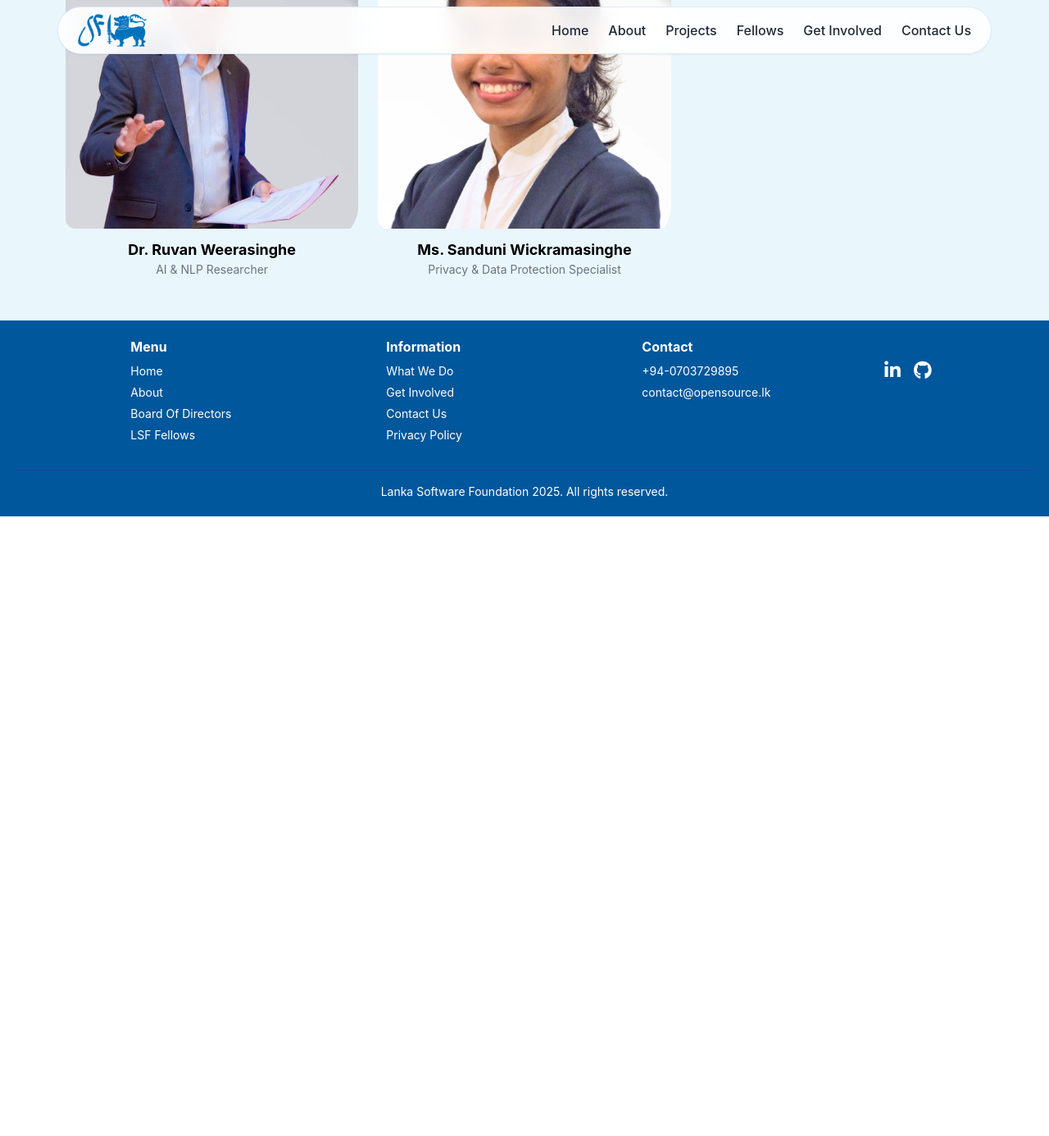
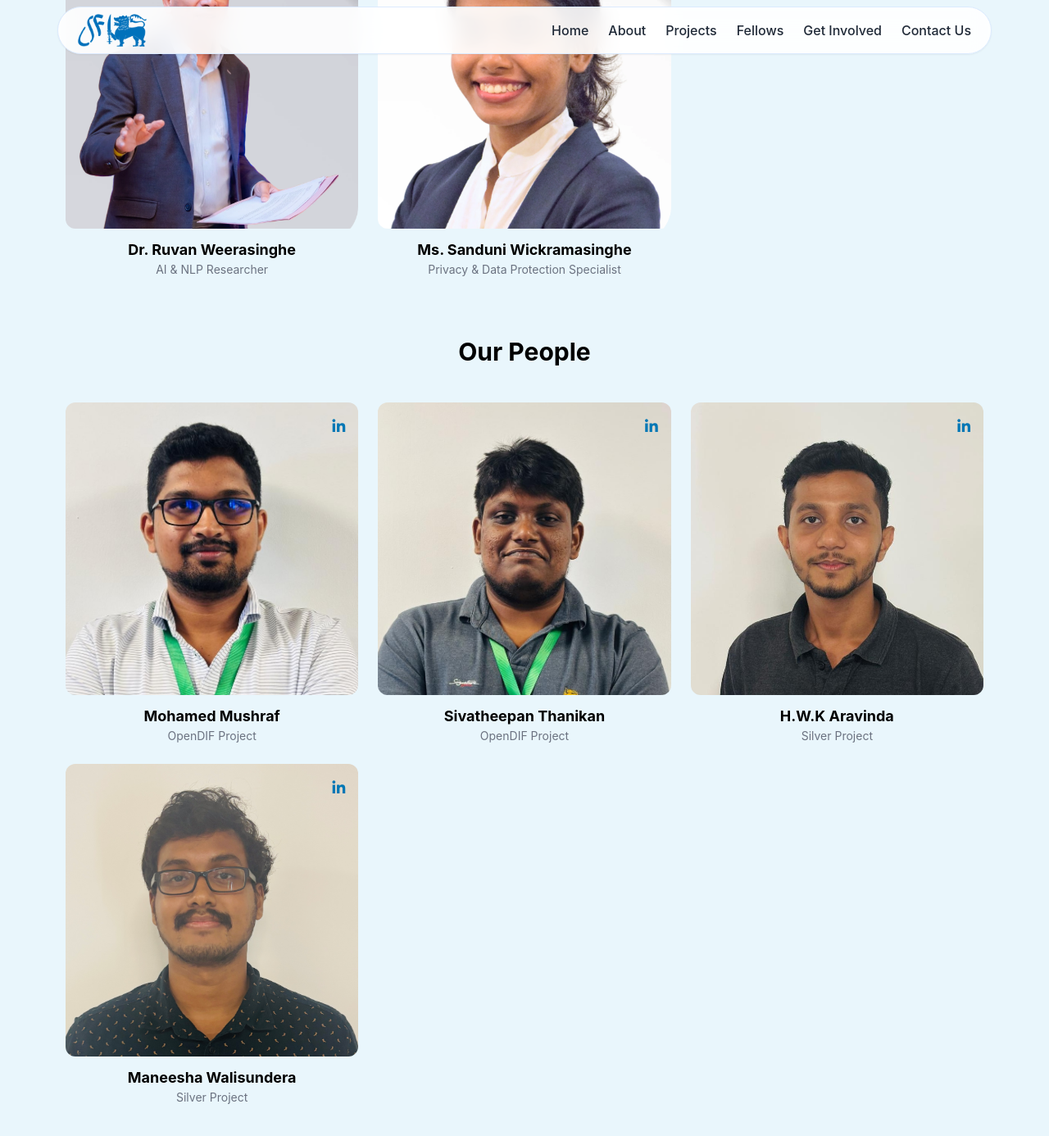
Before and after one commit to maneeshaxyz/lsflk, a Jekyll site: the page built from directors.md, in a window 1280 px wide and 1400 px high, scrolled down 984 px. Shown: the top 1386 px of the window at 82% size. Built offline with Jekyll 4.4.1, drawn with Linux system fonts in a browser that asks for light colours; nearby versions of some CDN libraries; before the commit the page ends 1614 px from its top, so only the background shows below that; some of the changed text lies outside the part shown.

Commit message:
chore: fix.

```diff
--- a/_includes/directors-about.html
+++ b/_includes/directors-about.html
@@ -14,7 +14,7 @@
         href="{{ '/directors/' | relative_url }}"
         class="bg-[#1976d2] text-white font-semibold text-sm px-5 py-2 rounded-md transition-transform hover:scale-105 hidden sm:block"
       >
-        View All
+        View The Team
       </a>
     </div>
 
--- a/_includes/directors.html
+++ b/_includes/directors.html
@@ -10,16 +10,14 @@
     class="absolute top-1/2 left-1/2 -translate-x-1/2 -translate-y-1/2 text-center"
   >
     <h1 class="text-2xl md:text-3xl font-bold text-white drop-shadow-lg">
-      Board of Directors
+      Meet the team
     </h1>
   </div>
 </div>
 
 <section class="bg-[#e9f6fc] py-5">
   <div class="max-w-6xl mx-auto text-center px-4">
-    <h2 class="font-bold text-2xl md:text-3xl mb-3">
-      Leading Digital Transformation
-    </h2>
+    <h2 class="font-bold text-2xl md:text-3xl mb-3">Board Members</h2>
     <p class="mb-5 text-gray-600">
       Our board ensures strategic innovation and impactful governance.
     </p>
@@ -119,3 +117,79 @@
     </div>
   </div>
 </section>
+
+<section class="bg-[#e9f6fc] py-5">
+  <div class="max-w-6xl mx-auto text-center px-4">
+    <h2 class="font-bold text-2xl md:text-3xl mb-3">Our People</h2>
+    <div class="grid gap-6 sm:grid-cols-2 md:grid-cols-3 py-8">
+      <!-- Member 1 -->
+      <div class="relative bg-transparent">
+        <img
+          src="../images/team/mushraf.jpeg"
+          alt="MIM Mushraf"
+          class="rounded-xl object-cover w-full aspect-square"
+        />
+        <a
+          href="https://www.linkedin.com/in/mushrafmim/"
+          target="_blank"
+          class="absolute top-2.5 right-2.5 bg-white/0 text-[#0077b5] text-lg p-1.5 transition-transform duration-200 hover:scale-110 hover:text-[#005f99]"
+        >
+          <i class="fab fa-linkedin-in"></i>
+        </a>
+        <h5 class="mt-3 font-bold text-lg">Mohamed Mushraf</h5>
+        <p class="text-gray-500 text-sm">OpenDIF Project</p>
+      </div>
+      <!-- Second -->
+      <div class="relative bg-transparent">
+        <img
+          src="../images/team/thanikan.jpeg"
+          alt="Sivatheepan Thanikan"
+          class="rounded-xl object-cover w-full aspect-square"
+        />
+        <a
+          href="https://www.linkedin.com/in/sthanikan2000/"
+          target="_blank"
+          class="absolute top-2.5 right-2.5 bg-white/0 text-[#0077b5] text-lg p-1.5 transition-transform duration-200 hover:scale-110 hover:text-[#005f99]"
+        >
+          <i class="fab fa-linkedin-in"></i>
+        </a>
+        <h5 class="mt-3 font-bold text-lg">Sivatheepan Thanikan</h5>
+        <p class="text-gray-500 text-sm">OpenDIF Project</p>
+      </div>
+      <!-- Second -->
+      <div class="relative bg-transparent">
+        <img
+          src="../images/team/aravinda.jpeg"
+          alt="H.W.K Aravinda"
+          class="rounded-xl object-cover w-full aspect-square"
+        />
+        <a
+          href="https://www.linkedin.com/in/hwk-aravinda/"
+          target="_blank"
+          class="absolute top-2.5 right-2.5 bg-white/0 text-[#0077b5] text-lg p-1.5 transition-transform duration-200 hover:scale-110 hover:text-[#005f99]"
+        >
+          <i class="fab fa-linkedin-in"></i>
+        </a>
+        <h5 class="mt-3 font-bold text-lg">H.W.K Aravinda</h5>
+        <p class="text-gray-500 text-sm">Silver Project</p>
+      </div>
+      <!-- Maneesha -->
+      <div class="relative bg-transparent">
+        <img
+          src="../images/team/maneesha.jpg"
+          alt="Maneesha Walisundera"
+          class="rounded-xl object-cover w-full aspect-square"
+        />
+        <a
+          href="https://www.linkedin.com/in/maneesha14w/"
+          target="_blank"
+          class="absolute top-2.5 right-2.5 bg-white/0 text-[#0077b5] text-lg p-1.5 transition-transform duration-200 hover:scale-110 hover:text-[#005f99]"
+        >
+          <i class="fab fa-linkedin-in"></i>
+        </a>
+        <h5 class="mt-3 font-bold text-lg">Maneesha Walisundera</h5>
+        <p class="text-gray-500 text-sm">Silver Project</p>
+      </div>
+    </div>
+  </div>
+</section>
--- a/_includes/footer.html
+++ b/_includes/footer.html
@@ -1,43 +1,109 @@
 <footer class="bg-[#01579b] text-white py-5">
   <div class="container mx-auto px-4">
     <div class="flex flex-wrap gap-y-10 justify-center">
-
-      <div class="w-1/2 md:w-1/4 px-4"> <h6 class="text-base font-bold mb-2">Menu</h6>
+      <div class="w-1/2 md:w-1/4 px-4">
+        <h6 class="text-base font-bold mb-2">Menu</h6>
         <ul class="space-y-[6px] text-sm">
-          <li><a href="{{ '/' | relative_url }}" class="text-white hover:text-[#cce8ff] hover:underline">Home</a></li>
-          <li><a href="{{ '/about/' | relative_url }}" class="text-white hover:text-[#cce8ff] hover:underline">About</a></li>
-          <li><a href="{{ '/directors/' | relative_url }}" class="text-white hover:text-[#cce8ff] hover:underline">Board Of Directors</a></li>
-          <li><a href="{{ '/fellows/' | relative_url }}" class="text-white hover:text-[#cce8ff] hover:underline">LSF Fellows</a></li>
+          <li>
+            <a
+              href="{{ '/' | relative_url }}"
+              class="text-white hover:text-[#cce8ff] hover:underline"
+              >Home</a
+            >
+          </li>
+          <li>
+            <a
+              href="{{ '/about/' | relative_url }}"
+              class="text-white hover:text-[#cce8ff] hover:underline"
+              >About</a
+            >
+          </li>
+          <li>
+            <a
+              href="{{ '/directors/' | relative_url }}"
+              class="text-white hover:text-[#cce8ff] hover:underline"
+              >Team</a
+            >
+          </li>
+          <li>
+            <a
+              href="{{ '/fellows/' | relative_url }}"
+              class="text-white hover:text-[#cce8ff] hover:underline"
+              >LSF Fellows</a
+            >
+          </li>
         </ul>
       </div>
 
-      <div class="w-1/2 md:w-1/4 px-4"> <h6 class="text-base font-bold mb-2">Information</h6>
+      <div class="w-1/2 md:w-1/4 px-4">
+        <h6 class="text-base font-bold mb-2">Information</h6>
         <ul class="space-y-[6px] text-sm">
-          <li><a href="{{ '/projects/' | relative_url }}" class="text-white hover:text-[#cce8ff] hover:underline">What We Do</a></li>
-          <li><a href="{{ '/involved/' | relative_url }}" class="text-white hover:text-[#cce8ff] hover:underline">Get Involved</a></li>
-          <li><a href="{{ '/contact/' | relative_url }}" class="text-white hover:text-[#cce8ff] hover:underline">Contact Us</a></li>
-          <li><a href="{{ '/privacy/' | relative_url }}" class="text-white hover:text-[#cce8ff] hover:underline">Privacy Policy</a></li>
+          <li>
+            <a
+              href="{{ '/projects/' | relative_url }}"
+              class="text-white hover:text-[#cce8ff] hover:underline"
+              >What We Do</a
+            >
+          </li>
+          <li>
+            <a
+              href="{{ '/involved/' | relative_url }}"
+              class="text-white hover:text-[#cce8ff] hover:underline"
+              >Get Involved</a
+            >
+          </li>
+          <li>
+            <a
+              href="{{ '/contact/' | relative_url }}"
+              class="text-white hover:text-[#cce8ff] hover:underline"
+              >Contact Us</a
+            >
+          </li>
+          <li>
+            <a
+              href="{{ '/privacy/' | relative_url }}"
+              class="text-white hover:text-[#cce8ff] hover:underline"
+              >Privacy Policy</a
+            >
+          </li>
         </ul>
       </div>
 
-      <div class="w-1/2 md:w-1/4 px-4"> <h6 class="text-base font-bold mb-2">Contact</h6>
+      <div class="w-1/2 md:w-1/4 px-4">
+        <h6 class="text-base font-bold mb-2">Contact</h6>
         <p class="mb-[6px] text-sm">
-          <a href="tel:+94703729895" class="text-white hover:text-[#cce8ff] hover:underline">+94-0703729895</a>
+          <a
+            href="tel:+94703729895"
+            class="text-white hover:text-[#cce8ff] hover:underline"
+            >+94-0703729895</a
+          >
         </p>
         <p class="text-sm">
-          <a href="mailto:contact@opensource.lk" class="text-white hover:text-[#cce8ff] hover:underline">contact@opensource.lk</a>
+          <a
+            href="mailto:contact@opensource.lk"
+            class="text-white hover:text-[#cce8ff] hover:underline"
+            >contact@opensource.lk</a
+          >
         </p>
       </div>
 
-
-    <div class="flex justify-center flex-wrap gap-4 mt-6 text-[1.4rem]">
-      <a href="https://www.linkedin.com/company/lsflk/" class="text-white hover:text-[#cce8ff] transition-transform transform hover:scale-110"><i class="fab fa-linkedin-in"></i></a>
-      <a href="https://github.com/LSFLK" class="text-white hover:text-[#cce8ff] transition-transform transform hover:scale-110"><i class="fab fa-github"></i></a>
+      <div class="flex justify-center flex-wrap gap-4 mt-6 text-[1.4rem]">
+        <a
+          href="https://www.linkedin.com/company/lsflk/"
+          class="text-white hover:text-[#cce8ff] transition-transform transform hover:scale-110"
+          ><i class="fab fa-linkedin-in"></i
+        ></a>
+        <a
+          href="https://github.com/LSFLK"
+          class="text-white hover:text-[#cce8ff] transition-transform transform hover:scale-110"
+          ><i class="fab fa-github"></i
+        ></a>
+      </div>
     </div>
 
-    </div>
-
-    <div class="mt-8 pt-4 border-t border-blue-800 flex flex-col md:flex-row justify-center items-center text-sm text-center md:text-left gap-2">
+    <div
+      class="mt-8 pt-4 border-t border-blue-800 flex flex-col md:flex-row justify-center items-center text-sm text-center md:text-left gap-2"
+    >
       <p class="mb-0">Lanka Software Foundation 2025. All rights reserved.</p>
     </div>
   </div>
```
Also changed, not shown: images/team/aravinda.jpeg (added), images/team/maneesha.jpg (added), images/team/mushraf.jpeg (added), images/team/thanikan.jpeg (added).
